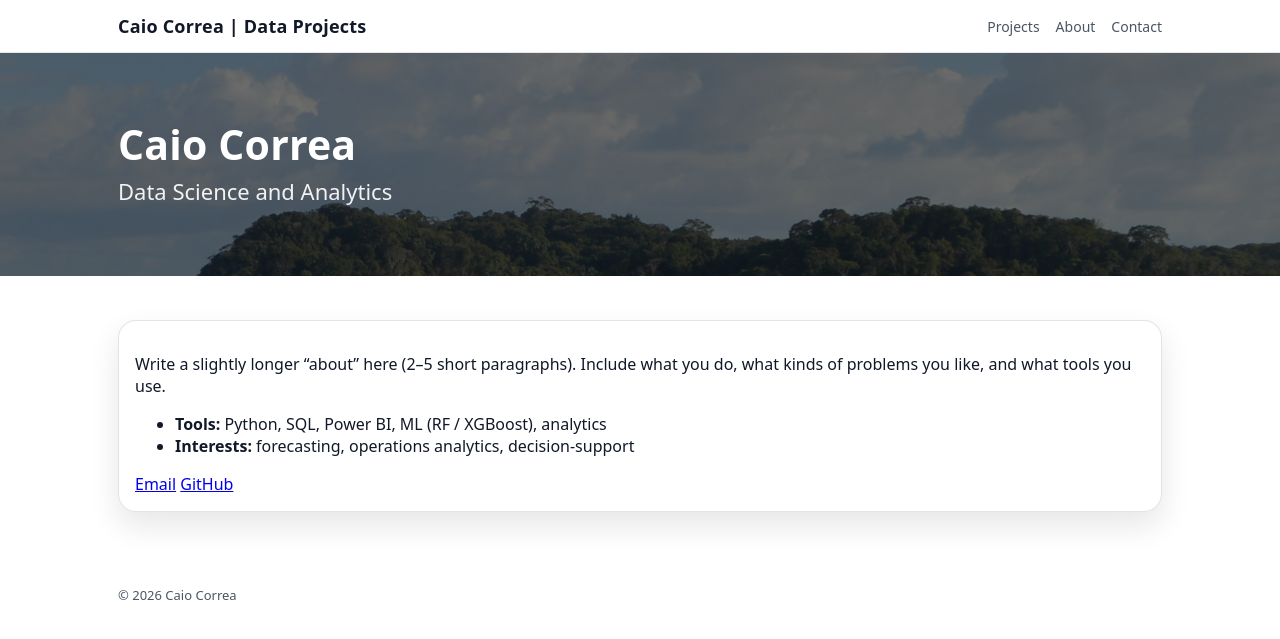
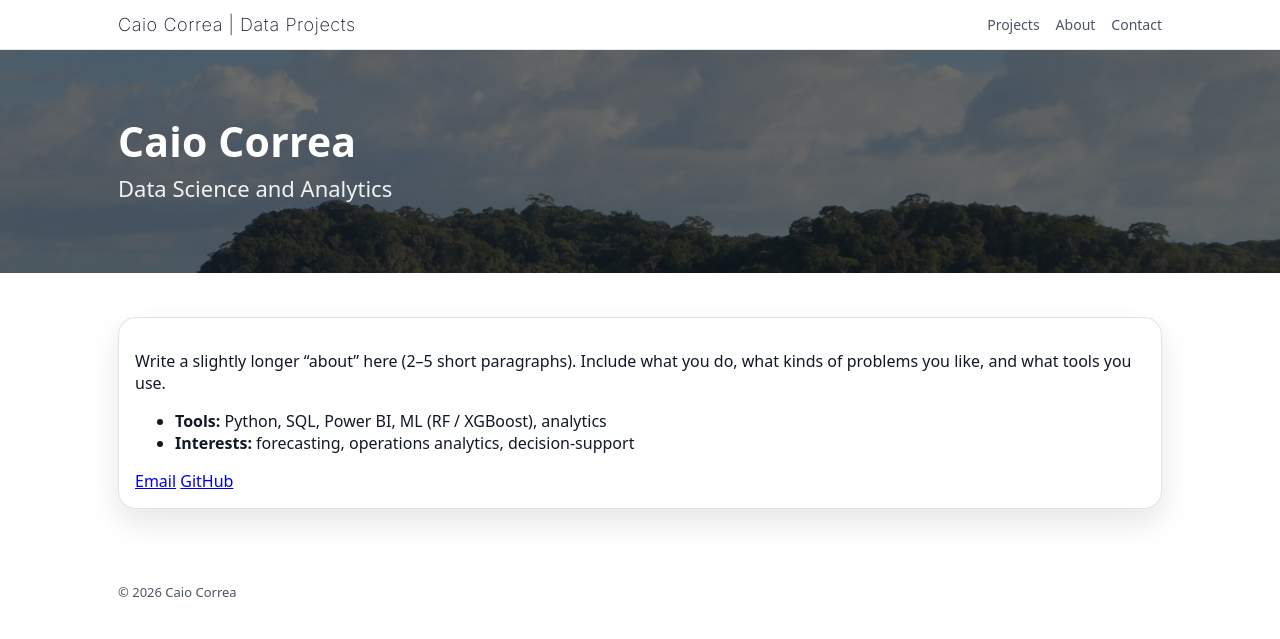
Before and after one commit to dr-caio-correa/dr-caio-correa.github.io, a Jekyll site: the page built from about.md, in a window 1280 px wide. Shown: the top 639 px of the page. Built offline with Jekyll 4.4.1, drawn with Linux system fonts in a browser that asks for light colours.

Commit message:
Update brand styles in style.css

```diff
--- a/assets/css/style.css
+++ b/assets/css/style.css
@@ -38,8 +38,9 @@ body{
   padding-bottom:14px;
 }
 .brand{
-  font-weight:800;
-  letter-spacing:.2px;
+  font-family: "Inter", sans-serif;
+  font-weight:200;
+  letter-spacing:.6px;
   text-decoration:none;
   color:var(--text);
   font-size:18px;
```
